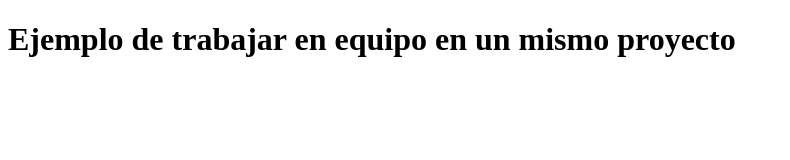
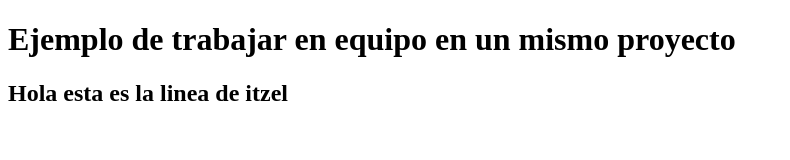
Before and after one commit to ivansoza/PracticaINGSOFTWARE, a plain HTML site: page index.html in a window 1280 px wide. Shown: the whole page, without its empty margins (0-790 px from the left). Drawn offline with Linux system fonts and the light colour scheme.

Commit message:
cambio 4 de itzel

```diff
--- a/index.html
+++ b/index.html
@@ -8,6 +8,7 @@
 <body>
 
     <h1>Ejemplo de trabajar en equipo en un mismo proyecto</h1>
+    <h2>Hola esta es la linea de itzel</h2>
 
 </body>
 </html>
```
